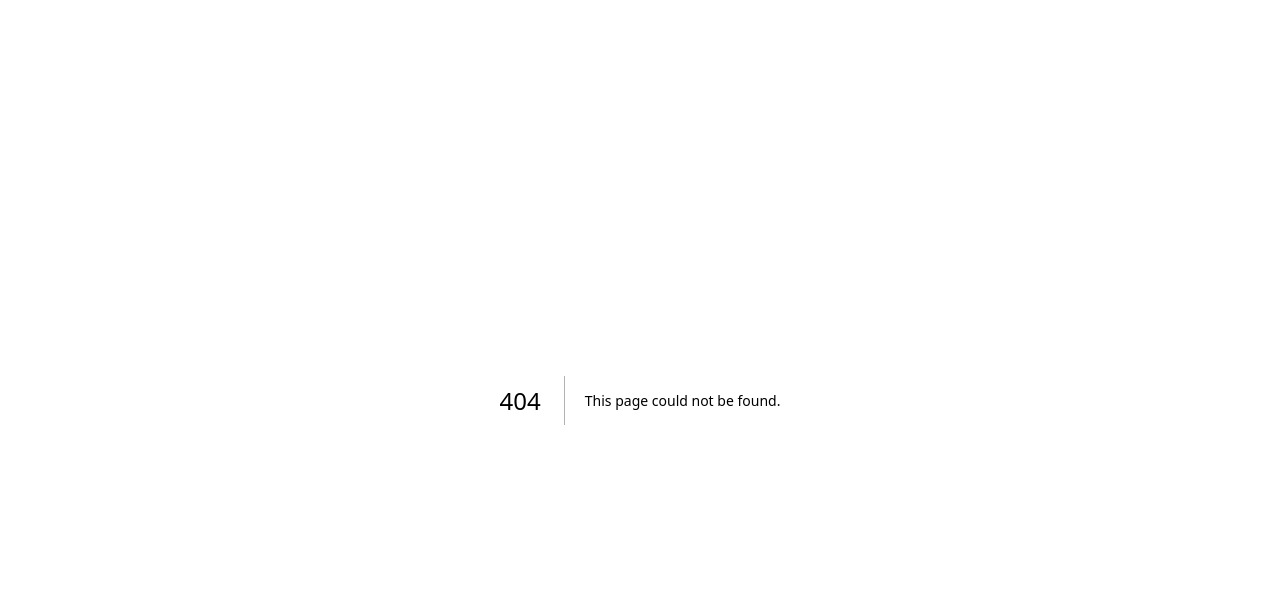
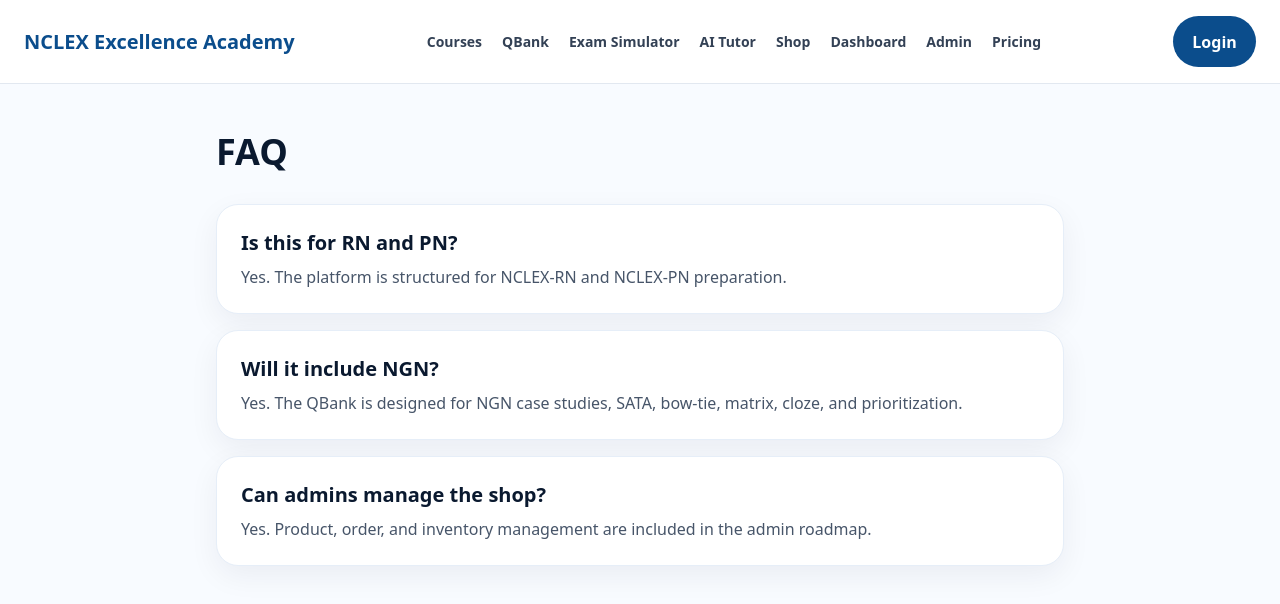
Before and after one commit to grevalcy-beep/nclex-excellence-academy, a Next.js app: page /faq in a window 1280 px wide. Before the commit this address had no page. Shown: the top 604 px of the page. Built offline with nearby package versions, Linux system fonts and the light colour scheme.

Commit message:
Add FAQ page

```diff
--- /dev/null
+++ b/app/faq/page.tsx
@@ -0,0 +1,3 @@
+import Nav from '@/components/Nav';
+const faqs=[['Is this for RN and PN?','Yes. The platform is structured for NCLEX-RN and NCLEX-PN preparation.'],['Will it include NGN?','Yes. The QBank is designed for NGN case studies, SATA, bow-tie, matrix, cloze, and prioritization.'],['Can admins manage the shop?','Yes. Product, order, and inventory management are included in the admin roadmap.']];
+export default function FAQ(){return <><Nav/><main className="mx-auto max-w-4xl px-6 py-12"><h1 className="text-4xl font-black">FAQ</h1><div className="mt-8 space-y-4">{faqs.map(([q,a])=><div className="card p-6" key={q}><h2 className="text-xl font-black">{q}</h2><p className="mt-2 text-slate-600">{a}</p></div>)}</div></main></>}
```
